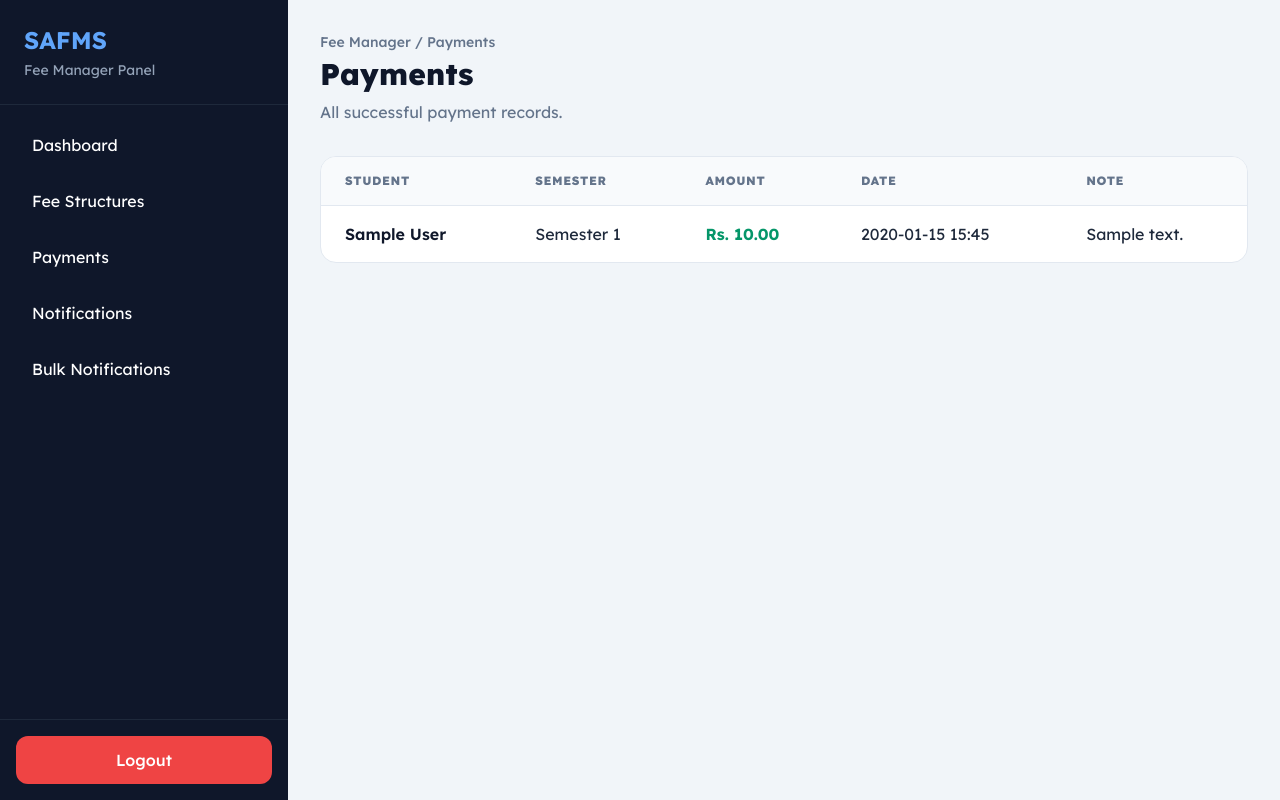
After one commit to sushma0013/SAFMS, a Django app: page /attendance/fee/payments/ in a window 1280 px wide. The commit adds this page. Run offline with Django 5.2, Linux system fonts and the light colour scheme; a user stored in the database is signed in; tables that the repository leaves empty hold one stand-in row (values such as "Sample post"); some libraries are stand-ins or nearby versions.

Commit message:
Khalti payment integration with auto DB save and removed manual payment requests

```diff
--- a/attendance/models.py
+++ b/attendance/models.py
@@ -19,7 +19,8 @@ class Subject(models.Model):
     code = models.CharField(max_length=20, unique=True)
     teacher = models.ForeignKey(User, on_delete=models.CASCADE, related_name='subjects')
     students = models.ManyToManyField(User, related_name='enrolled_subjects', blank=True)
-    semester = models.IntegerField(default=1)
+    # semester = models.IntegerField(default=1)
+    semester = models.IntegerField(null=True, blank=True)
     department = models.CharField(max_length=100, default='General')
 
     def __str__(self):
--- a/attendance/urls.py
+++ b/attendance/urls.py
@@ -99,16 +99,18 @@ path("student/my-fees/", views.my_fees, name="my_fees"),
 path("student/report/", views.student_report, name="student_report"),
 path("student/settings/", views.student_settings, name="student_settings"),
 path("fee/dashboard/", views.fee_manager_dashboard, name="fee_manager_dashboard"),
-path("student/pay-request/", views.create_payment_request, name="create_payment_request"),
-path("fee-manager/requests/", views.fee_manager_requests, name="fee_manager_requests"),
-path("fee-manager/requests/<int:pk>/approve/", views.approve_payment_request, name="approve_payment_request"),
-path("fee-manager/requests/<int:pk>/reject/", views.reject_payment_request, name="reject_payment_request"),
+# path("student/pay-request/", views.create_payment_request, name="create_payment_request"),
+# path("fee-manager/requests/", views.fee_manager_requests, name="fee_manager_requests"),
+# path("fee-manager/requests/<int:pk>/approve/", views.approve_payment_request, name="approve_payment_request"),
+# path("fee-manager/requests/<int:pk>/reject/", views.reject_payment_request, name="reject_payment_request"),
 path("student/notification/read/<int:notif_id>/", views.mark_notification_read, name="mark_notification_read"),
 
 path("student/my-fees/khalti/initiate/", views.khalti_initiate_payment, name="khalti_initiate"),
 path("student/my-fees/khalti/verify/", views.khalti_verify_payment, name="khalti_verify"),
 
 path("notification/read/<int:notif_id>/", views.mark_notification_read, name="mark_notification_read"),
+path("student/my-fees/khalti/initiate/", views.khalti_initiate_payment, name="khalti_initiate_payment"),
+
 
 
 
@@ -121,4 +123,8 @@ path("fee/structures/<int:pk>/delete/", views.delete_fee_structure, name="delete
 path("fee/structures/bulk/", views.bulk_fee_structure, name="bulk_fee_structure"),
 path("fee/notifications/bulk/", views.bulk_notification, name="bulk_notification"),
 path("fee/notifications/", views.notifications_page, name="notifications_page"),
+path("fee/payments/", views.fee_payments_page, name="fee_payments_page"),
+path("student/my-fees/khalti/initiate/", views.khalti_initiate, name="khalti_initiate"),
+path("student/my-fees/khalti/verify/", views.khalti_verify, name="khalti_verify"),
+# path("student/payment-request/", views.create_payment_request, name="create_payment_request"),
 ]
--- a/attendance/views.py
+++ b/attendance/views.py
@@ -1199,32 +1199,6 @@ def teacher_add_student(request):
     return redirect("attendance:teacher_students")
 
 
-    #     subject.students.add(student)
-    #     messages.success(request, f"{student.username} enrolled in {subject.code}.")
-    #     return redirect("attendance:teacher_students")
-
-    # return render(request, "attendance/teacher_add_student.html", {"subjects": subjects})
-
-# @login_required
-# def student_profile(request):
-#     if request.user.profile.role != "student":
-#         messages.error(request, "Students only.")
-#         return redirect("home")
-
-#     try:
-#         profile = StudentProfile.objects.get(user=request.user)
-#     except StudentProfile.DoesNotExist:
-#         messages.error(request, "Student profile not found. Ask admin to create/link it.")
-#         return redirect("attendance:student_dashboard")
-
-#     total = AttendanceRecord.objects.filter(student=request.user).count()
-#     present = AttendanceRecord.objects.filter(student=request.user, status="Present").count()
-#     attendance_percent = round((present / total) * 100, 2) if total else 0
-
-#     return render(request, "attendance/student_profile.html", {
-#         "profile": profile,
-#         "attendance_percent": attendance_percent,
-#     })
 
 
 
@@ -1344,6 +1318,8 @@ def my_fees(request):
         "payments": payments,
     }
     return render(request, "attendance/my_fees.html", context)
+
+
 def fee_manager_only(user):
     return user.is_authenticated and user.groups.filter(name="feesmanager").exists()
 @login_required
@@ -1611,12 +1587,12 @@ from datetime import timedelta
 
 from .models import StudentProfile, FeeStructure, Payment
 
-def fee_manager_only(user):
-    return (
-        user.is_authenticated and
-        user.is_staff and
-        user.groups.filter(name="feesmanager").exists()
-    )
+# def fee_manager_only(user):
+#     return (
+#         user.is_authenticated and
+#         user.is_staff and
+#         user.groups.filter(name="feesmanager").exists()
+#     )
 
 @login_required
 @user_passes_test(fee_manager_only)
@@ -1673,104 +1649,104 @@ from django.db.models import Sum
 from django.utils import timezone
 from .models import PaymentRequest, Payment, Notification
 
-@login_required
-def create_payment_request(request):
-
-    if request.user.profile.role != "student":
-        messages.error(request, "Students only.")
-        return redirect("home")
-
-    student = get_object_or_404(StudentProfile, user=request.user)
-
-    if request.method == "POST":
-        semester = int(request.POST.get("semester", 1))
-        amount = request.POST.get("amount")
-        note = request.POST.get("note", "")
-        proof = request.FILES.get("proof")
-
-        PaymentRequest.objects.create(
-            student=student,
-            semester=semester,
-            amount=amount,
-            note=note,
-            proof=proof,
-            status="PENDING",
-        )
-
-        messages.success(request, "Payment request submitted. Waiting for approval.")
-        return redirect("attendance:my_fees")
-
-    return render(request, "attendance/payment_request_form.html")
-
-
-
-
-@login_required
-@user_passes_test(fee_manager_only)
-def fee_manager_requests(request):
-    requests = PaymentRequest.objects.select_related("student").order_by("-created_at")
-    return render(request, "attendance/fee_manager_requests.html", {"requests": requests})
-
-@login_required
-@user_passes_test(fee_manager_only)
-def approve_payment_request(request, pk):
-
-    pr = get_object_or_404(PaymentRequest, pk=pk)
-
-    if pr.status != "PENDING":
-        messages.info(request, "Already reviewed.")
-        return redirect("attendance:fee_manager_requests")
-
-    # Create final Payment record
-    Payment.objects.create(
-        student=pr.student,
-        semester=pr.semester,
-        amount=pr.amount,
-        note=f"Approved: {pr.note}",
-        payment_method="MANUAL",   # manual payment
-        status="COMPLETED",        # approved = completed
-    )
-
-    pr.status = "APPROVED"
-    pr.reviewed_by = request.user
-    pr.reviewed_at = timezone.now()
-    pr.save()
-
-    Notification.objects.create(
-        student=pr.student,
-        title="Payment Approved",
-        message=f"Your payment of Rs {pr.amount} has been approved.",
-        amount=pr.amount,
-        status="SENT",
-    )
-
-    messages.success(request, "Approved and added to Payments.")
-    return redirect("attendance:fee_manager_requests")
-
-@login_required
-@user_passes_test(fee_manager_only)
-def reject_payment_request(request, pk):
-
-    pr = get_object_or_404(PaymentRequest, pk=pk)
-
-    if pr.status != "PENDING":
-        messages.info(request, "Already reviewed.")
-        return redirect("attendance:fee_manager_requests")
-
-    pr.status = "REJECTED"
-    pr.reviewed_by = request.user
-    pr.reviewed_at = timezone.now()
-    pr.save()
-
-    Notification.objects.create(
-        student=pr.student,
-        title="Payment Rejected",
-        message="Your payment proof was rejected. Please submit again with correct details.",
-        status="SENT",
-    )
-
-    messages.error(request, "Payment request rejected.")
-    return redirect("attendance:fee_manager_requests")
+# @login_required
+# def create_payment_request(request):
+
+#     if request.user.profile.role != "student":
+#         messages.error(request, "Students only.")
+#         return redirect("home")
+
+#     student = get_object_or_404(StudentProfile, user=request.user)
+
+#     if request.method == "POST":
+#         semester = int(request.POST.get("semester", 1))
+#         amount = request.POST.get("amount")
+#         note = request.POST.get("note", "")
+#         proof = request.FILES.get("proof")
+
+#         PaymentRequest.objects.create(
+#             student=student,
+#             semester=semester,
+#             amount=amount,
+#             note=note,
+#             proof=proof,
+#             status="PENDING",
+#         )
+
+#         messages.success(request, "Payment request submitted. Waiting for approval.")
+#         return redirect("attendance:my_fees")
+
+#     return render(request, "attendance/payment_request_form.html")
+
+
+
+
+# @login_required
+# @user_passes_test(fee_manager_only)
+# def fee_manager_requests(request):
+#     requests = PaymentRequest.objects.select_related("student").order_by("-created_at")
+#     return render(request, "attendance/fee_manager_requests.html", {"requests": requests})
+
+# @login_required
+# @user_passes_test(fee_manager_only)
+# def approve_payment_request(request, pk):
+
+#     pr = get_object_or_404(PaymentRequest, pk=pk)
+
+#     if pr.status != "PENDING":
+#         messages.info(request, "Already reviewed.")
+#         return redirect("attendance:fee_manager_requests")
+
+#     # Create final Payment record
+#     Payment.objects.create(
+#         student=pr.student,
+#         semester=pr.semester,
+#         amount=pr.amount,
+#         note=f"Approved: {pr.note}",
+#         payment_method="MANUAL",   # manual payment
+#         status="COMPLETED",        # approved = completed
+#     )
+
+#     pr.status = "APPROVED"
+#     pr.reviewed_by = request.user
+#     pr.reviewed_at = timezone.now()
+#     pr.save()
+
+#     Notification.objects.create(
+#         student=pr.student,
+#         title="Payment Approved",
+#         message=f"Your payment of Rs {pr.amount} has been approved.",
+#         amount=pr.amount,
+#         status="SENT",
+#     )
+
+#     messages.success(request, "Approved and added to Payments.")
+#     return redirect("attendance:fee_manager_requests")
+
+# @login_required
+# @user_passes_test(fee_manager_only)
+# def reject_payment_request(request, pk):
+
+#     pr = get_object_or_404(PaymentRequest, pk=pk)
+
+#     if pr.status != "PENDING":
+#         messages.info(request, "Already reviewed.")
+#         return redirect("attendance:fee_manager_requests")
+
+#     pr.status = "REJECTED"
+#     pr.reviewed_by = request.user
+#     pr.reviewed_at = timezone.now()
+#     pr.save()
+
+#     Notification.objects.create(
+#         student=pr.student,
+#         title="Payment Rejected",
+#         message="Your payment proof was rejected. Please submit again with correct details.",
+#         status="SENT",
+#     )
+
+#     messages.error(request, "Payment request rejected.")
+#     return redirect("attendance:fee_manager_requests")
 
 
 
@@ -2162,3 +2138,140 @@ def delete_fee_structure(request, pk):
     return render(request, "attendance/delete_fee_structure.html", {
         "fee_structure": fee_structure
     })
+
+@login_required
+def fee_payments_page(request):
+    if not request.user.groups.filter(name="feesmanager").exists() and not request.user.is_superuser:
+        messages.error(request, "Fee managers only.")
+        return redirect("home")
+
+    payments = Payment.objects.select_related("student").order_by("-paid_at")
+
+    return render(request, "attendance/fee_payments.html", {
+        "payments": payments,
+    })
+import requests
+from django.conf import settings
+from django.urls import reverse
+
+@login_required
+def khalti_initiate(request):
+    profile = StudentProfile.objects.filter(user=request.user).first()
+    if not profile:
+        messages.error(request, "Student profile not found.")
+        return redirect("attendance:student_my_fees")
+
+    fee_structure = FeeStructure.objects.filter(student=profile).order_by("-semester").first()
+    if not fee_structure:
+        messages.error(request, "Fee structure not found.")
+        return redirect("attendance:student_my_fees")
+
+    paid_amount = Payment.objects.filter(student=profile, semester=fee_structure.semester).aggregate(
+        total=Sum("amount")
+    )["total"] or 0
+
+    remaining = fee_structure.total_fee - paid_amount
+
+    if remaining <= 0:
+        messages.info(request, "No remaining fee to pay.")
+        return redirect("attendance:student_my_fees")
+
+    purchase_order_id = f"FEE-{request.user.id}-{timezone.now().timestamp()}"
+    return_url = request.build_absolute_uri(reverse("attendance:khalti_verify"))
+
+    payload = {
+        "return_url": return_url,
+        "website_url": settings.KHALTI_WEBSITE_URL,
+        "amount": int(remaining * 100),  # paisa
+        "purchase_order_id": purchase_order_id,
+        "purchase_order_name": f"Semester {fee_structure.semester} Fee",
+        "customer_info": {
+            "name": profile.full_name or request.user.username,
+            "email": request.user.email or "student@example.com",
+            "phone": "9800000001",
+        },
+    }
+
+    headers = {
+        "Authorization": f"Key {settings.KHALTI_SECRET_KEY}",
+        "Content-Type": "application/json",
+    }
+
+    response = requests.post(
+        "https://dev.khalti.com/api/v2/epayment/initiate/",
+        json=payload,
+        headers=headers,
+    )
+
+    data = response.json()
+
+    if response.status_code != 200:
+        messages.error(request, f"Khalti initiate failed: {data}")
+        return redirect("attendance:student_my_fees")
+
+    KhaltiPayment.objects.create(
+        student=profile,
+        semester=fee_structure.semester,
+        amount=remaining,
+        purchase_order_id=purchase_order_id,
+        pidx=data.get("pidx"),
+        status="INITIATED",
+    )
+
+    return redirect(data["payment_url"])
+
+
+@login_required
+def khalti_verify(request):
+    pidx = request.GET.get("pidx")
+    if not pidx:
+        messages.error(request, "Missing Khalti payment reference.")
+        return redirect("attendance:student_my_fees")
+
+    headers = {
+        "Authorization": f"Key {settings.KHALTI_SECRET_KEY}",
+        "Content-Type": "application/json",
+    }
+
+    response = requests.post(
+        "https://dev.khalti.com/api/v2/epayment/lookup/",
+        json={"pidx": pidx},
+        headers=headers,
+    )
+
+    data = response.json()
+
+    if response.status_code != 200:
+        messages.error(request, "Payment verification failed.")
+        return redirect("attendance:student_my_fees")
+
+    khalti_payment = KhaltiPayment.objects.filter(pidx=pidx).first()
+    if not khalti_payment:
+        messages.error(request, "Khalti payment record not found.")
+        return redirect("attendance:student_my_fees")
+
+    if data.get("status") == "Completed":
+        khalti_payment.status = "COMPLETED"
+        khalti_payment.save()
+
+        already_exists = Payment.objects.filter(
+            student=khalti_payment.student,
+            semester=khalti_payment.semester,
+            note__icontains=khalti_payment.purchase_order_id,
+        ).exists()
+
+        if not already_exists:
+            Payment.objects.create(
+                student=khalti_payment.student,
+                semester=khalti_payment.semester,
+                amount=khalti_payment.amount,
+                note=f"Khalti payment ({khalti_payment.purchase_order_id})",
+            )
+
+        messages.success(request, "Fee payment completed successfully.")
+    else:
+        khalti_payment.status = data.get("status", "FAILED")
+        khalti_payment.save()
+        messages.error(request, f"Payment not completed. Status: {data.get('status')}")
+
+    return redirect("attendance:student_my_fees")
--- a/core/settings.py
+++ b/core/settings.py
@@ -31,8 +31,8 @@ def env_bool(name, default=False):
 
 # SECURITY WARNING: keep the secret key used in production secret!
 SECRET_KEY = os.getenv('DJANGO_SECRET_KEY', 'django-insecure-s#l=#o3ios26a1)zf6we@v5z&flsc%h&+dr)oczri9#3f=5=re')
-KHALTI_SECRET_KEY = os.getenv('KHALTI_SECRET_KEY', 'your_test_secret_key')
-KHALTI_PUBLIC_KEY = os.getenv('KHALTI_PUBLIC_KEY', 'your_public_key')
+KHALTI_SECRET_KEY = os.getenv('KHALTI_SECRET_KEY')
+KHALTI_PUBLIC_KEY = os.getenv('KHALTI_PUBLIC_KEY')
 KHALTI_WEBSITE_URL = os.getenv('KHALTI_WEBSITE_URL', 'http://127.0.0.1:8000')
 
 # SECURITY WARNING: don't run with debug turned on in production!
--- a/templates/attendance/base_fee_manager.html
+++ b/templates/attendance/base_fee_manager.html
@@ -32,17 +32,19 @@
                 Dashboard
             </a>
 
-            <a href="{% url 'attendance:fee_manager_requests' %}" class="block px-4 py-3 rounded-xl hover:bg-slate-800">
+            {% comment %} <a href="{% url 'attendance:fee_manager_requests' %}" class="block px-4 py-3 rounded-xl hover:bg-slate-800">
                 Payment Requests
-            </a>
-
+            </a> {% endcomment %}
+{% comment %} <a href="{% url 'attendance:fee_payments_page' %}">
+    Payments
+</a> {% endcomment %}
            <a href="{% url 'attendance:fee_structures_page' %}" class="block px-4 py-3 rounded-xl hover:bg-slate-800">
     Fee Structures
 </a>
 
-            <a href="/fee-admin/attendance/payment/" class="block px-4 py-3 rounded-xl hover:bg-slate-800">
-                Payments
-            </a>
+            <a href="{% url 'attendance:fee_payments_page' %}" class="block px-4 py-3 rounded-xl hover:bg-slate-800">
+    Payments
+</a>
 
            <a href="{% url 'attendance:notifications_page' %}" class="block px-4 py-3 rounded-xl hover:bg-slate-800">
     Notifications
--- a/templates/attendance/fee_manager_dashboard.html
+++ b/templates/attendance/fee_manager_dashboard.html
@@ -91,14 +91,14 @@
    class="px-4 py-2 rounded-lg bg-[#135bec] text-white font-bold text-sm hover:opacity-95">
   Send Reminder
 </a>
-        {% comment %} <a href="/admin/attendance/feestructure/"
+        <a href="/admin/attendance/feestructure/"
            class="px-4 py-2 rounded-lg bg-white border border-slate-200 font-bold text-sm hover:bg-slate-50">
           View Fee Structures
         </a>
         <a href="/admin/attendance/payment/"
            class="px-4 py-2 rounded-lg bg-[#135bec] text-white font-bold text-sm hover:opacity-95">
           View Payments
-        </a> {% endcomment %}
+        </a>
       </div>
     </div>
   </div>
@@ -108,7 +108,7 @@
   <div class="bg-white rounded-xl border border-slate-200 shadow-sm overflow-hidden">
     <div class="px-6 py-4 border-b border-slate-200 flex items-center justify-between">
       <h3 class="text-lg font-black text-slate-900">Recent Payments</h3>
-      <a href="/fee-admin/attendance/payment/" class="text-sm font-bold text-[#135bec] hover:underline">
+      <a href="{% url 'attendance:fee_payments_page' %}" class="text-sm font-bold text-[#135bec] hover:underline">
   View all
 </a>
       {% comment %} <a href="/admin/attendance/payment/" class="text-sm font-bold text-[#135bec] hover:underline">
--- a/templates/attendance/fee_manager_requests.html
+++ b/templates/attendance/fee_manager_requests.html
@@ -1,3 +1,4 @@
+<!-- TEMP DISABLED: Manual Payment System -->
 {% extends "admin/base_site.html" %}
 {% block content %}
 <h1>Payment Requests</h1>
--- /dev/null
+++ b/templates/attendance/fee_payments.html
@@ -0,0 +1,43 @@
+{% extends "attendance/base_fee_manager.html" %}
+{% block title %}Payments - SAFMS{% endblock %}
+
+{% block content %}
+<div class="space-y-8">
+    <div>
+        <p class="text-sm text-slate-500 font-medium">Fee Manager / Payments</p>
+        <h1 class="text-3xl font-black text-slate-900 mt-1">Payments</h1>
+        <p class="text-slate-500 mt-2">All successful payment records.</p>
+    </div>
+
+    <div class="bg-white rounded-2xl border border-slate-200 overflow-hidden">
+        <table class="w-full text-left">
+            <thead class="bg-slate-50 border-b border-slate-200">
+                <tr>
+                    <th class="px-6 py-4 text-xs font-black uppercase tracking-wider text-slate-500">Student</th>
+                    <th class="px-6 py-4 text-xs font-black uppercase tracking-wider text-slate-500">Semester</th>
+                    <th class="px-6 py-4 text-xs font-black uppercase tracking-wider text-slate-500">Amount</th>
+                    <th class="px-6 py-4 text-xs font-black uppercase tracking-wider text-slate-500">Date</th>
+                    <th class="px-6 py-4 text-xs font-black uppercase tracking-wider text-slate-500">Note</th>
+                </tr>
+            </thead>
+            <tbody class="divide-y divide-slate-200">
+                {% for p in payments %}
+                <tr class="hover:bg-slate-50">
+                    <td class="px-6 py-4 font-semibold text-slate-900">{{ p.student.full_name }}</td>
+                    <td class="px-6 py-4">Semester {{ p.semester }}</td>
+                    <td class="px-6 py-4 text-emerald-600 font-bold">Rs. {{ p.amount }}</td>
+                    <td class="px-6 py-4">{{ p.paid_at|date:"Y-m-d H:i" }}</td>
+                    <td class="px-6 py-4">{{ p.note|default:"-" }}</td>
+                </tr>
+                {% empty %}
+                <tr>
+                    <td colspan="5" class="px-6 py-8 text-center text-slate-500">
+                        No payment records found.
+                    </td>
+                </tr>
+                {% endfor %}
+            </tbody>
+        </table>
+    </div>
+</div>
+{% endblock %}
--- a/templates/attendance/payment_request_form.html
+++ b/templates/attendance/payment_request_form.html
@@ -1,3 +1,4 @@
+<!-- TEMP DISABLED: Manual Payment System -->
 {% extends "attendance/base.html" %}
 {% block content %}
 <div class="p-6 max-w-xl">
```
Also changed, not shown: attendance/forms.py (+11 -4 lines), templates/attendance/my_fees.html (+23 -0 lines), attendance/migrations/0003_alter_subject_semester.py (added).
